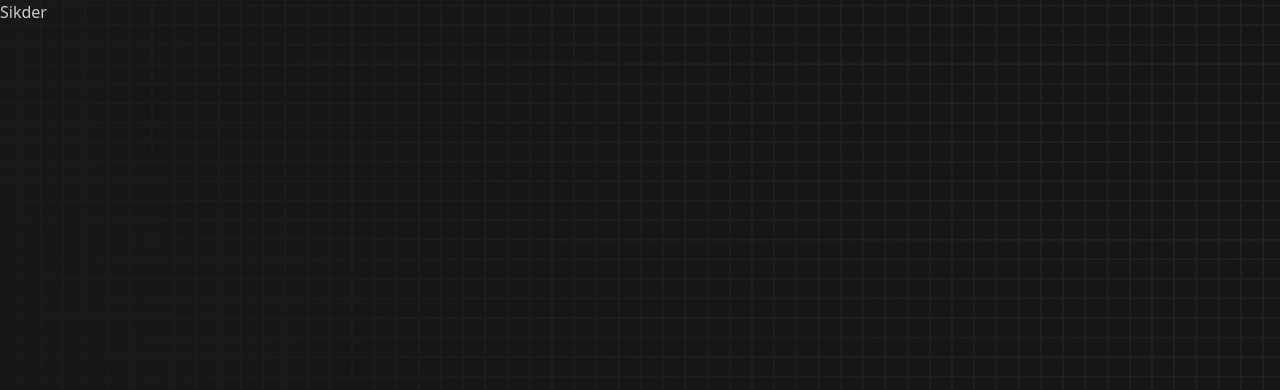
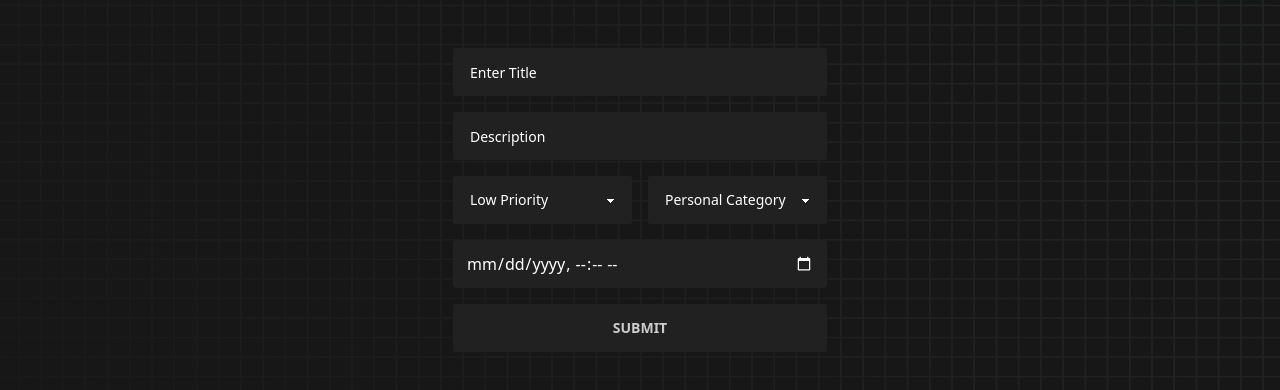
Before and after one commit to rahatsikz/todo-app-journey-hk, a React (Vite) app: page / in a window 1280 px wide. Shown: the top 390 px of the page. Built offline with nearby package versions, Linux system fonts and the light colour scheme; no server answers.

Commit message:
[done] - todo form done

```diff
--- /dev/null
+++ b/src/Components/Calendar.tsx
@@ -0,0 +1,5 @@
+const Calendar = () => {
+  return <div></div>;
+};
+
+export default Calendar;
--- /dev/null
+++ b/src/Components/GenericButton.tsx
@@ -0,0 +1,10 @@
+/* eslint-disable @typescript-eslint/no-explicit-any */
+const GenericButton = ({ children }: any) => {
+  return (
+    <button className='btn btn-primary btn-wide text-lg !capitalize !py-1 '>
+      {children}
+    </button>
+  );
+};
+
+export default GenericButton;
--- /dev/null
+++ b/src/Components/TodoForm.tsx
@@ -0,0 +1,96 @@
+import toast from "react-hot-toast";
+
+/* eslint-disable @typescript-eslint/no-explicit-any */
+const TodoForm = () => {
+  const handleSubmit = (e: any) => {
+    e.preventDefault();
+
+    const form = e.target;
+    const title = form.title.value;
+    const description = form.description.value;
+    const priority = form.priority.value;
+    const category = form.category.value;
+    const calendar = form.calendar.value;
+
+    // console.log({ title, description, priority, category, calendar });
+
+    fetch("http://localhost:5000/addtodo", {
+      method: "POST",
+      headers: {
+        "Content-Type": "application/json",
+      },
+      body: JSON.stringify({
+        title,
+        description,
+        priority,
+        category,
+        calendar,
+      }),
+    })
+      .then((res) => res.json())
+      .then((data) => {
+        console.log(data);
+        form.reset();
+        toast("Task Added Successfully", {
+          style: {
+            borderRadius: "10px",
+            background: "#333",
+            color: "#fff",
+          },
+        });
+      });
+  };
+
+  return (
+    <div>
+      <form className='grid gap-4' onSubmit={handleSubmit}>
+        <input
+          type='text'
+          placeholder='Enter Title'
+          name='title'
+          className='input w-full text-white'
+          required
+        />
+        <input
+          type='text'
+          placeholder='Description'
+          className='input w-full'
+          name='description'
+          required
+        />
+        <div className='grid grid-cols-2 gap-4'>
+          {/* Priority */}
+          <select className='select w-full max-w-xs' name='priority'>
+            <option defaultValue={"Low Priority"}>Low Priority</option>
+            <option value={"Normal Priority"}>Normal Priority</option>
+            <option value={"High Priority"}>High Priority</option>
+          </select>
+          {/* Category */}
+          <select className='select w-full max-w-xs' name='category'>
+            <option defaultValue={"Personal"}>Personal Category</option>
+            <option value={"Work"}>Work Category</option>
+          </select>
+        </div>
+        <div>
+          <input
+            type='datetime-local'
+            name='calendar'
+            id=''
+            className='bg-[#212121] py-3 px-3 rounded w-full input '
+            required
+          />
+        </div>
+        <div>
+          <button
+            type='submit'
+            className='btn bg-[#212121] border-none btn-block hover:bg-[#262525]'
+          >
+            Submit
+          </button>
+        </div>
+      </form>
+    </div>
+  );
+};
+
+export default TodoForm;
--- a/src/index.css
+++ b/src/index.css
@@ -8,3 +8,17 @@
   background-position: left top;
   font-family: "Chivo Mono", monospace;
 } */
+input::placeholder {
+  color: white;
+  font-size: 14px;
+  font-weight: 400;
+}
+
+select  {
+  color: white;
+}
+
+input  {
+  color: white;
+  font-size: 14px;
+}
--- a/src/pages/Home.tsx
+++ b/src/pages/Home.tsx
@@ -1,8 +1,34 @@
+/* eslint-disable @typescript-eslint/no-explicit-any */
+import GenericButton from "../Components/GenericButton";
+import TodoForm from "../Components/TodoForm";
+import { useState, useEffect } from "react";
+import { BiSolidDownArrowCircle } from "react-icons/bi";
+
 const Home = () => {
+  const [todocount, setTodocount] = useState([]);
+
+  useEffect(() => {
+    fetch("http://localhost:5000/todo")
+      .then((res) => res.json())
+      .then((data) => {
+        console.log(data);
+        setTodocount(data);
+      });
+  }, [todocount]);
+
   return (
-    <div>
-      <p>Sikder</p>
-    </div>
+    <section className='py-12'>
+      <div className='min-h-[16vh] flex justify-center items-center'>
+        {!todocount.length ? (
+          <TodoForm />
+        ) : (
+          <GenericButton>
+            <span>Add Task</span>
+            <BiSolidDownArrowCircle />
+          </GenericButton>
+        )}
+      </div>
+    </section>
   );
 };
 
```
